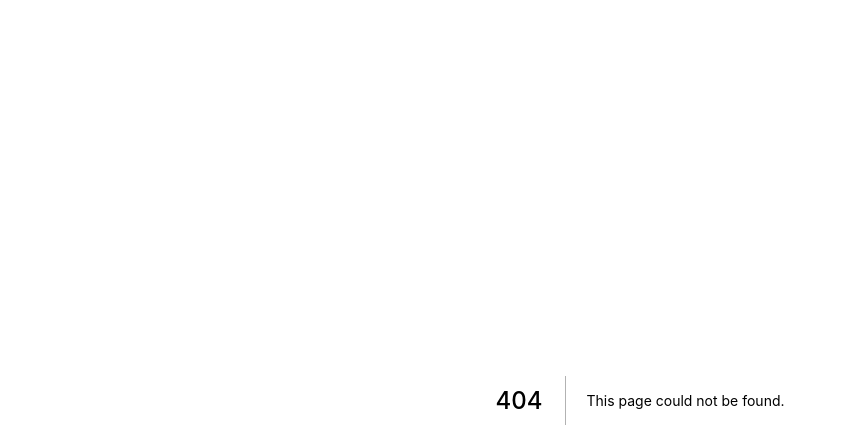
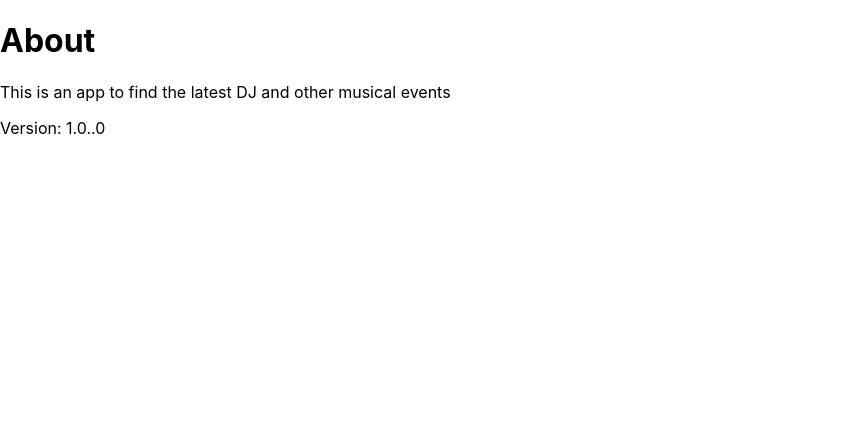
Before and after one commit to harshpandey002/next-events, a Next.js app: page /about in a window 1280 px wide. Before the commit this address had no page. Shown: the top 448 px of the page, without its empty margins (0-847 px from the left). Built offline with nearby package versions, Linux system fonts and the light colour scheme.

Commit message:
About Page

```diff
--- /dev/null
+++ b/pages/about.js
@@ -0,0 +1,13 @@
+import Layout from "../components/Layout";
+
+const About = () => {
+  return (
+    <Layout>
+      <h1>About</h1>
+      <p>This is an app to find the latest DJ and other musical events</p>
+      <p>Version: 1.0..0</p>
+    </Layout>
+  );
+};
+
+export default About;
```
